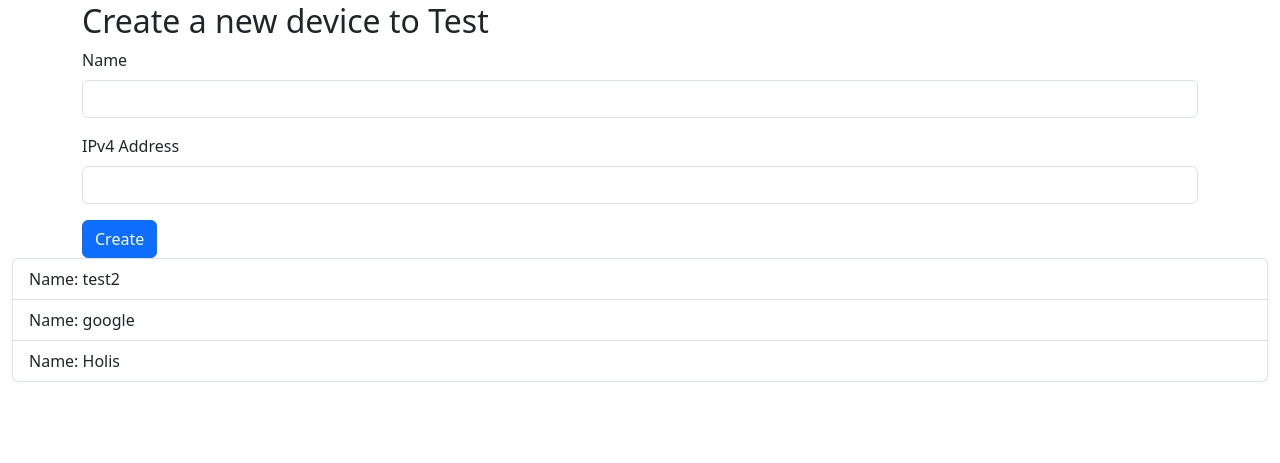
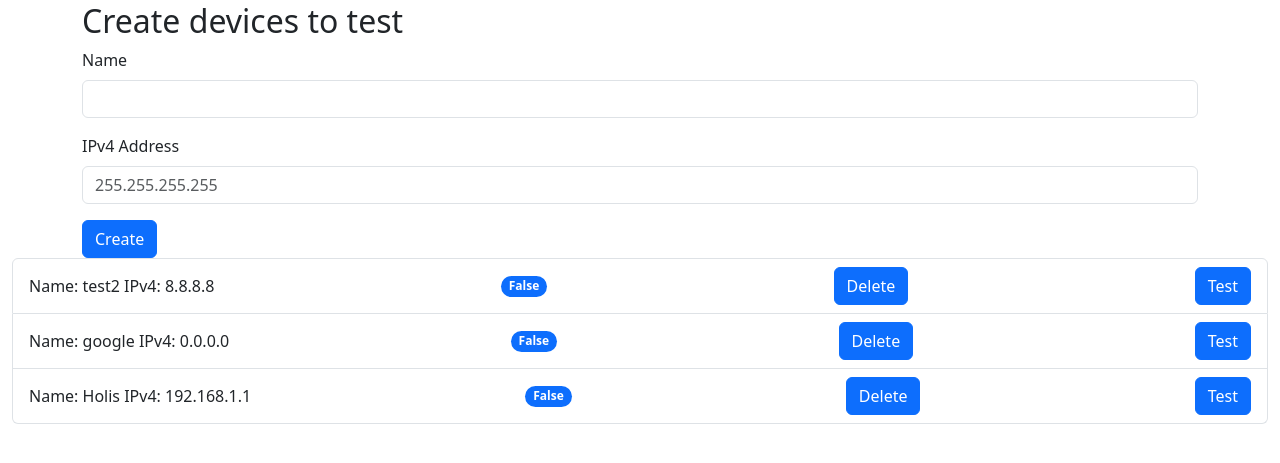
Before and after one commit to zergcore/flask-emqu, a Flask app: template app/templates/devices.html in a window 1280 px wide. Shown: the part 54-517 px from the top of the page. Run offline with Flask 2, Linux system fonts and the light colour scheme; the template is opened without the code that fills it: values that come from a table or form of the project are taken from there, others are empty; data comes from the database, SQL or seed files in the repository; both versions use the stored data as it was after the commit; some libraries are stand-ins or nearby versions.

Commit message:
Update status in devices ready

```diff
--- a/app/forms.py
+++ b/app/forms.py
@@ -1,5 +1,5 @@
 from flask_wtf import FlaskForm
-from wtforms.fields import StringField, PasswordField, BooleanField, SubmitField
+from wtforms.fields import StringField, PasswordField, SubmitField
 from wtforms.validators import DataRequired, Length, Email, IPAddress
 
 class LoginForm(FlaskForm):
@@ -9,7 +9,7 @@ class LoginForm(FlaskForm):
 
 class DeviceForm(FlaskForm):
     name = StringField('Name', validators=[DataRequired(),Length(4,45)])
-    ipv4 = StringField('IPv4 Address', validators=[DataRequired(), IPAddress(ipv4=True)])
+    ipv4 = StringField('IPv4 Address', validators=[DataRequired(), IPAddress(ipv4=True)], render_kw={'placeholder': '255.255.255.255'})
     submit = SubmitField('Create')
 
 class DeleteDeviceForm(FlaskForm):
--- a/app/templates/devices.html
+++ b/app/templates/devices.html
@@ -12,14 +12,13 @@
     {%endif%}
 
     <div class="container">
-        <h2>Create a new device to Test</h2>
-
+        <h2>Create devices to test</h2>
         {{ render_form(device_form) }}
     </div>
 
     <ul class="list-group">
         {% for device in devices %}
-            {{ macros.render_device(device) }}
+            {{ macros.render_device(device, delete_form, test_form) }}
         {% endfor %}
     </ul>
 
--- a/app/templates/macros.html
+++ b/app/templates/macros.html
@@ -1,7 +1,13 @@
 {% from 'bootstrap5/form.html' import render_form %}
 
-{% macro render_device(device) %}
+{% macro render_device(device, delete_form, test_form) %}
     <li class="list-group-item d-flex justify-content-between align-items-center">
         Name: {{ device.name }}
+        IPv4: {{ device.ipv4 }}
+        <span class="badge bg-primary rounded-pill">
+            {{ device.status }}
+        </span>
+        {{ render_form(delete_form, action=url_for('delete', device_id=device.id)) }}
+        {{ render_form(test_form, action=url_for('test', device_id=device.id, status=device.status)) }}
     </li>
 {% endmacro %}
--- a/main.py
+++ b/main.py
@@ -1,9 +1,9 @@
 from re import I
 from flask import request, make_response, redirect, render_template, session, url_for, flash
 from app import create_app
-from app.models import get_users,get_user_devices, put_device
-from flask_login import login_required, logout_user
-from app.forms import DeviceForm
+from app.models import get_users,get_user_devices, put_device, delete_device, test_device
+from flask_login import login_required, current_user
+from app.forms import DeviceForm, DeleteDeviceForm, TestDeviceForm
 
 app=create_app()
 
@@ -39,11 +39,15 @@ def dashboard():
 def devices():
     user_id=session['user_id']
     device_form=DeviceForm()
+    delete_form=DeleteDeviceForm()
+    test_form=TestDeviceForm()
     devices=get_user_devices(user_id)
     context={
         'user_id':user_id,
         'devices':devices,
-        'device_form':device_form
+        'device_form':device_form,
+        'delete_form':delete_form,
+        'test_form':test_form
     }
 
     if device_form.validate_on_submit():
@@ -52,3 +56,17 @@ def devices():
         return redirect(url_for('devices'))
 
     return render_template('devices.html', **context)
+
+@app.route('/devices/delete/<device_id>', methods=['POST'])
+def delete(device_id):
+    user_id = current_user.id
+    delete_device(user_id=user_id, device_id=device_id)
+
+    return redirect(url_for('devices'))
+
+@app.route('/devices/test/<device_id>/<int:status>', methods=['POST'])
+def test(device_id, status):
+
+    test_device(device_id=device_id, device_status=status)
+
+    return redirect(url_for('devices'))
```
Also changed, not shown: app/models.py (+12 -2 lines), database.db.
